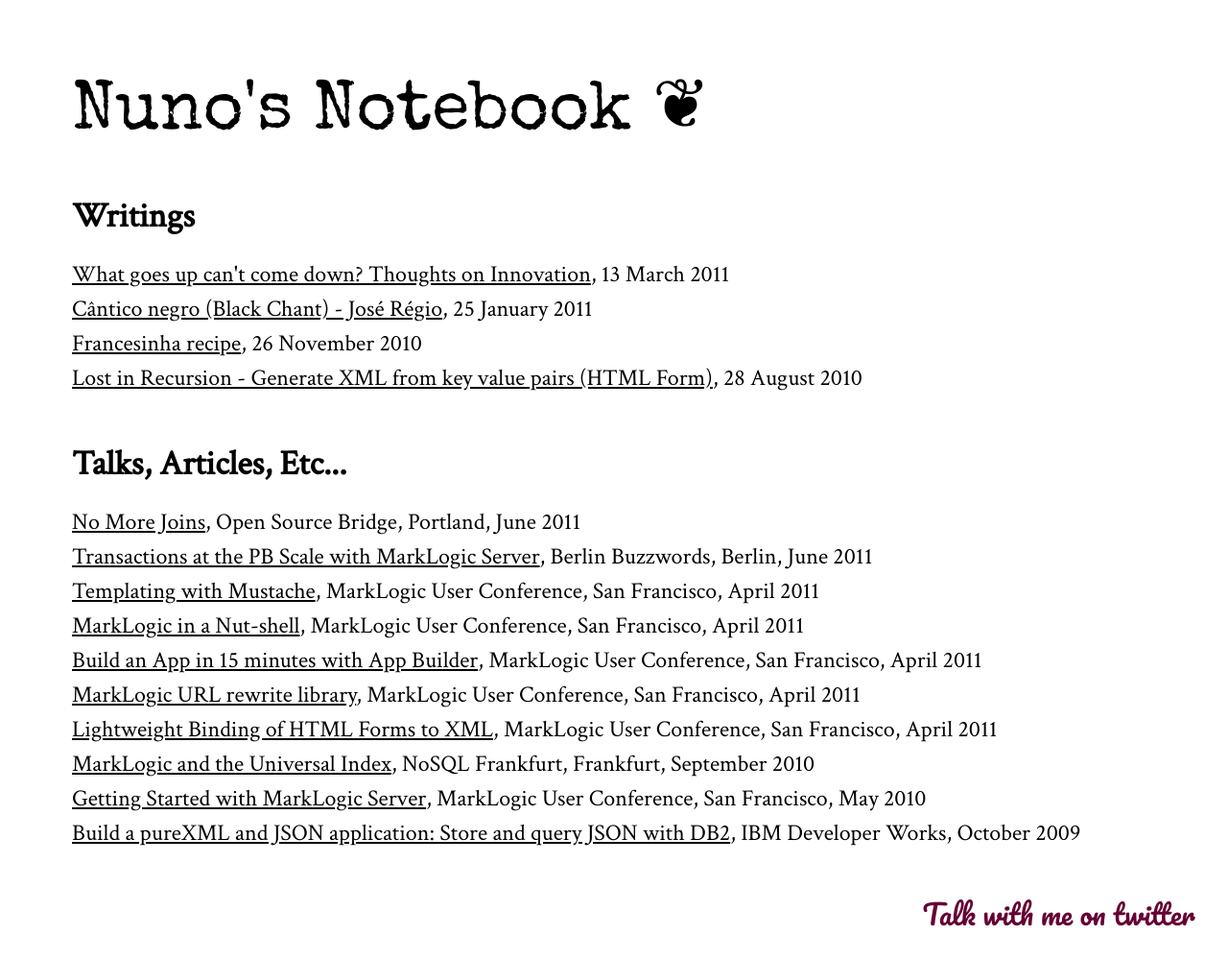
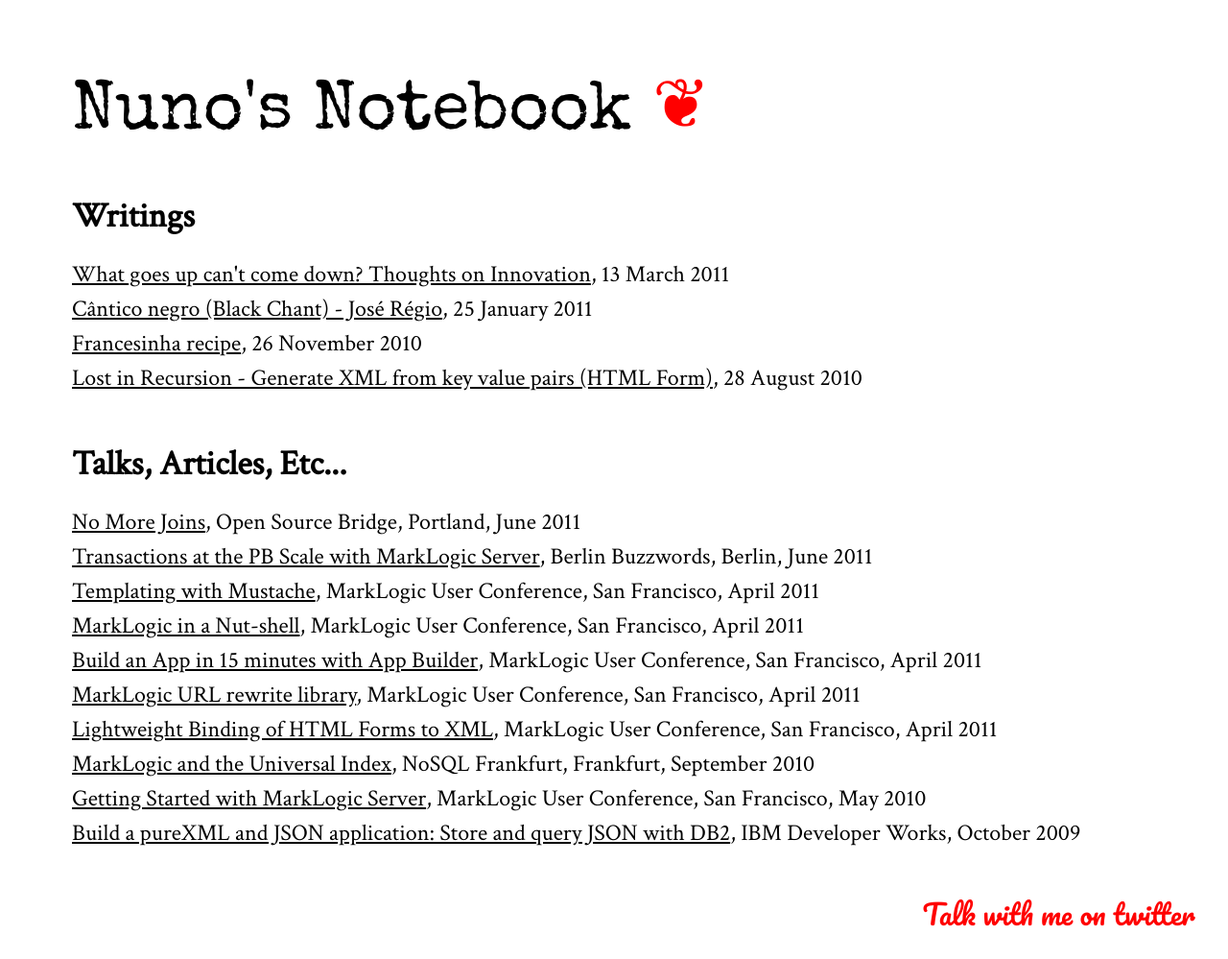
Before and after one commit to dscape/dscape.github.com, a Jekyll site: the page built from index.html, in a window 1280 px wide. Shown: the whole page at 96% size. Built offline with Jekyll 4.4.1, drawn with Linux system fonts in a browser that asks for light colours; Markdown is read by kramdown in place of the engine named in the settings.

Commit message:
changed colors

```diff
--- a/css/screen.css
+++ b/css/screen.css
@@ -1,17 +1,17 @@
+/* thank you jan.io and lexadecimal.com for inspiration */
 body       { line-height: 1.5em ; margin: 100px 0 0 75px ;
   font-family: 'Crimson Text', Times, serif ; font-size: 18pt ; }
 h1         { font-size: 1.5em; margin-top: 1.5em; }
 ul         { padding: 0; }
 ul li      { list-style-type: none; }
-code       { font-family: 'Inconsolata', Courier, serif; color: #063; }
-a:hover    { color: #036; }
-a:link, a:visited { color: #000; }
+code       { font-family: 'Inconsolata', Courier, serif; color: #bada55; }
+a:hover    { color: #00f; }
+a:link, a:visited           { color: #000; }
 .rss a, .title a            { text-decoration: none ; }
-.rss a:link, .rss a:visited { color: #603 ; }
 .title        { font-family: 'Special Elite', Times, serif;
   font-size: 3em; margin-bottom: 1em; }
 .footer       { margin-top: 2em; }
-.rss a:hover  { color: #036; }
-a.extra:hover { color: #f00; }
+a.extra       { color: #f00; }
+.rss a        { color: #f00 ; }
 .rss          { font-family: 'Pacifico', arial, serif; margin-right: 1.2em;
   margin-bottom: 1em; text-align: right; font-size: 1.2em; }
```
